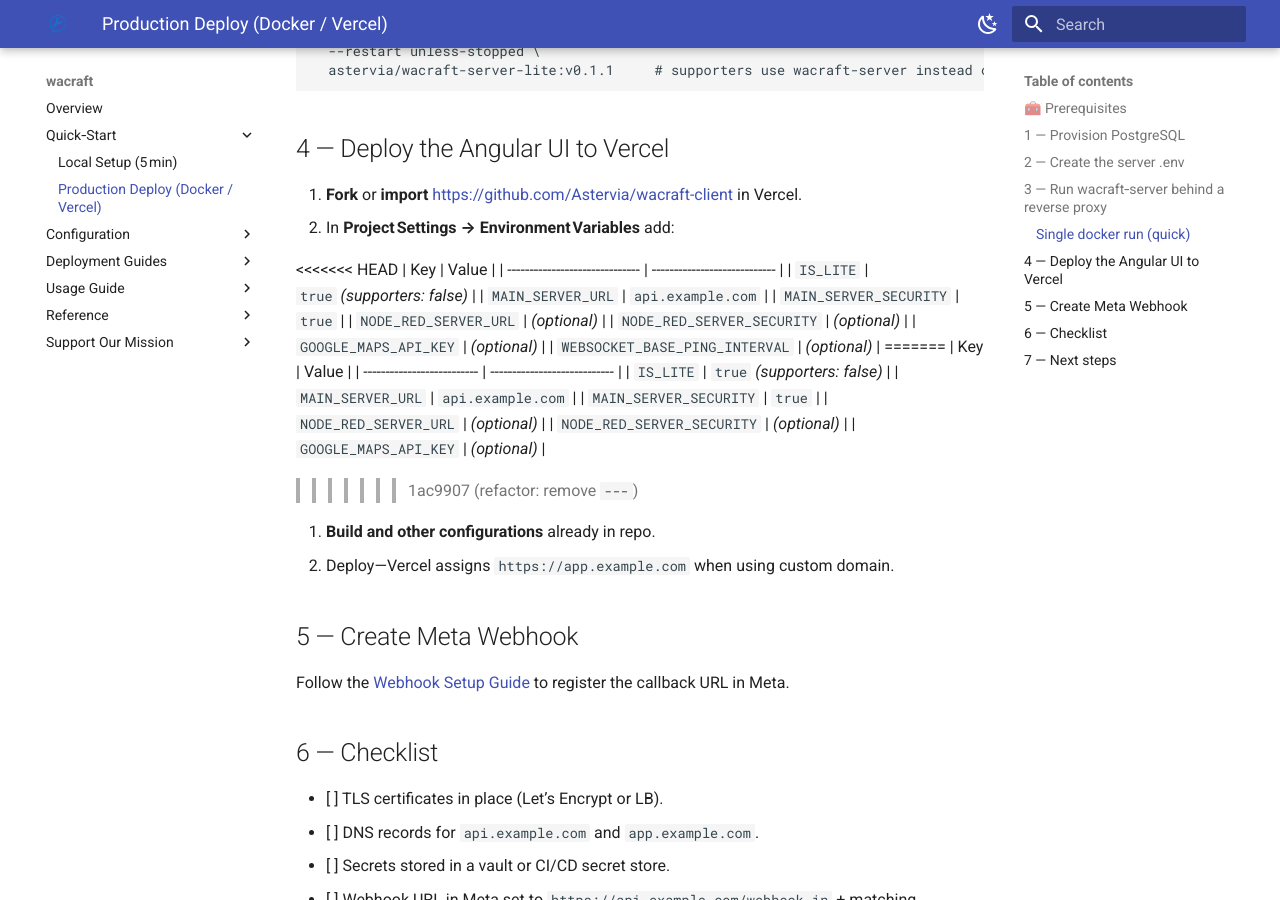
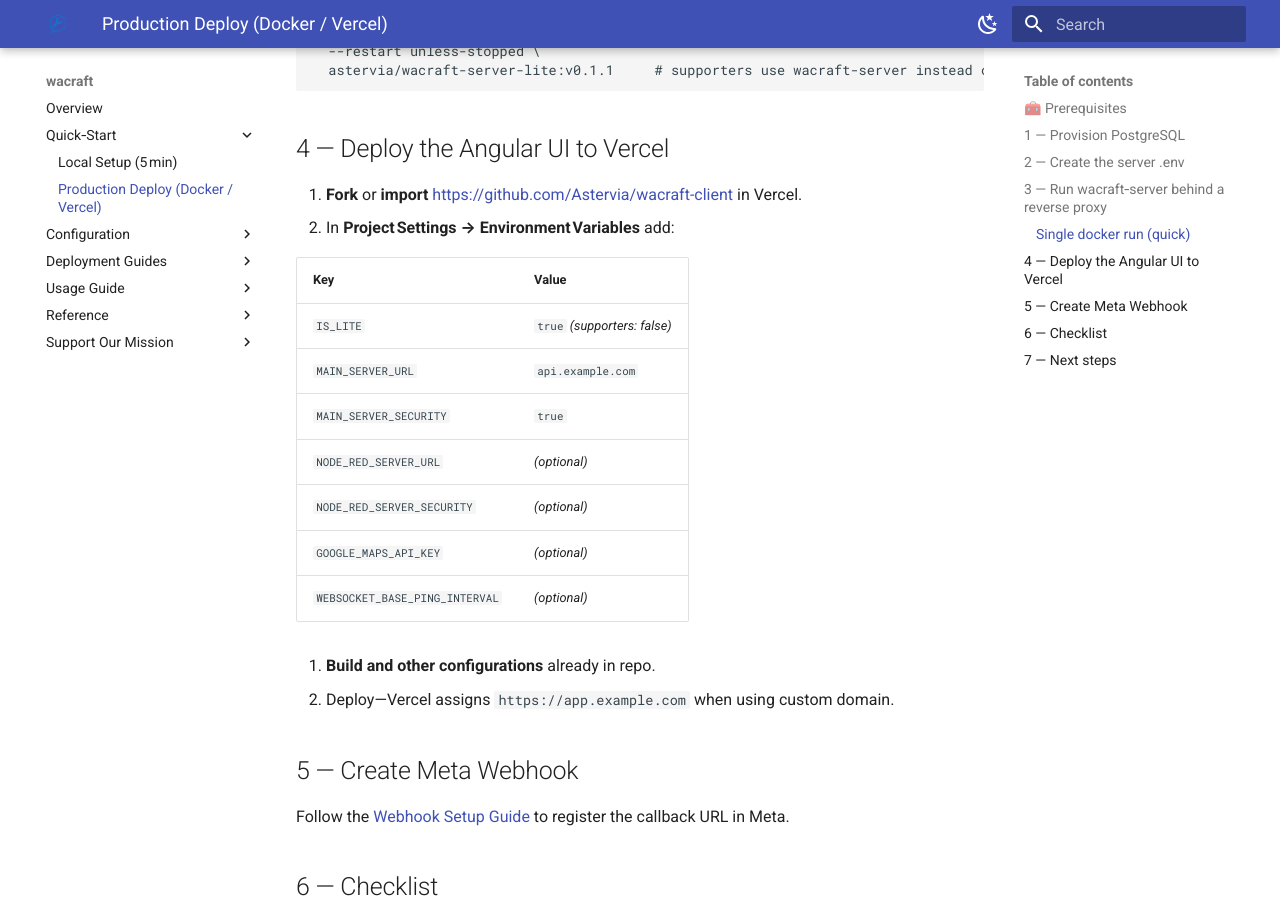
Before and after one commit to Astervia/wacraft, an MkDocs documentation site: the page built from docs/quickstart/production.md, in a window 1280 px wide and 900 px high, scrolled down 2180 px. Built offline with MkDocs 1.6.1 and Material for MkDocs 9.7.7, drawn with Linux system fonts in a browser that asks for light colours.

Commit message:
fix: rebased `production.md`

```diff
--- a/docs/quickstart/production.md
+++ b/docs/quickstart/production.md
@@ -94,7 +94,6 @@ docker run -d --name wacraft-server \
 1. **Fork** or **import** [https://github.com/Astervia/wacraft-client](https://github.com/Astervia/wacraft-client) in Vercel.
 2. In **Project Settings → Environment Variables** add:
 
-<<<<<<< HEAD
 | Key                            | Value                        |
 | ------------------------------ | ---------------------------- |
 | `IS_LITE`                      | `true` *(supporters: false)* |
@@ -104,16 +103,6 @@ docker run -d --name wacraft-server \
 | `NODE_RED_SERVER_SECURITY`     | _(optional)_                 |
 | `GOOGLE_MAPS_API_KEY`          | _(optional)_                 |
 | `WEBSOCKET_BASE_PING_INTERVAL` | _(optional)_                 |
-=======
-| Key                        | Value                        |
-| -------------------------- | ---------------------------- |
-| `IS_LITE`                  | `true` *(supporters: false)* |
-| `MAIN_SERVER_URL`          | `api.example.com`            |
-| `MAIN_SERVER_SECURITY`     | `true`                       |
-| `NODE_RED_SERVER_URL`      | _(optional)_                 |
-| `NODE_RED_SERVER_SECURITY` | _(optional)_                 |
-| `GOOGLE_MAPS_API_KEY`      | _(optional)_                 |
->>>>>>> 1ac9907 (refactor: remove `---`)
 
 3. **Build and other configurations** already in repo.
 4. Deploy—Vercel assigns `https://app.example.com` when using custom domain.
```
